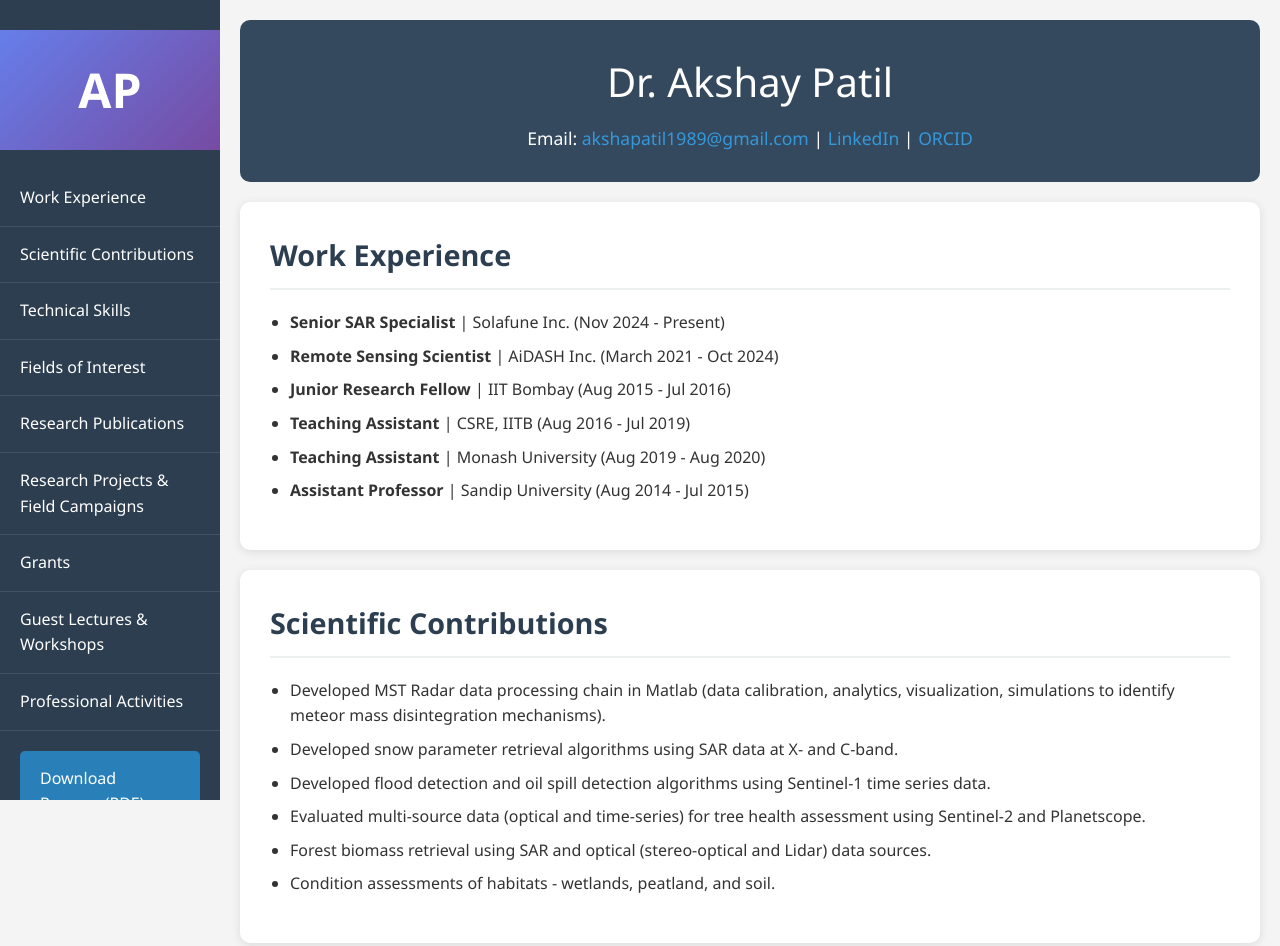
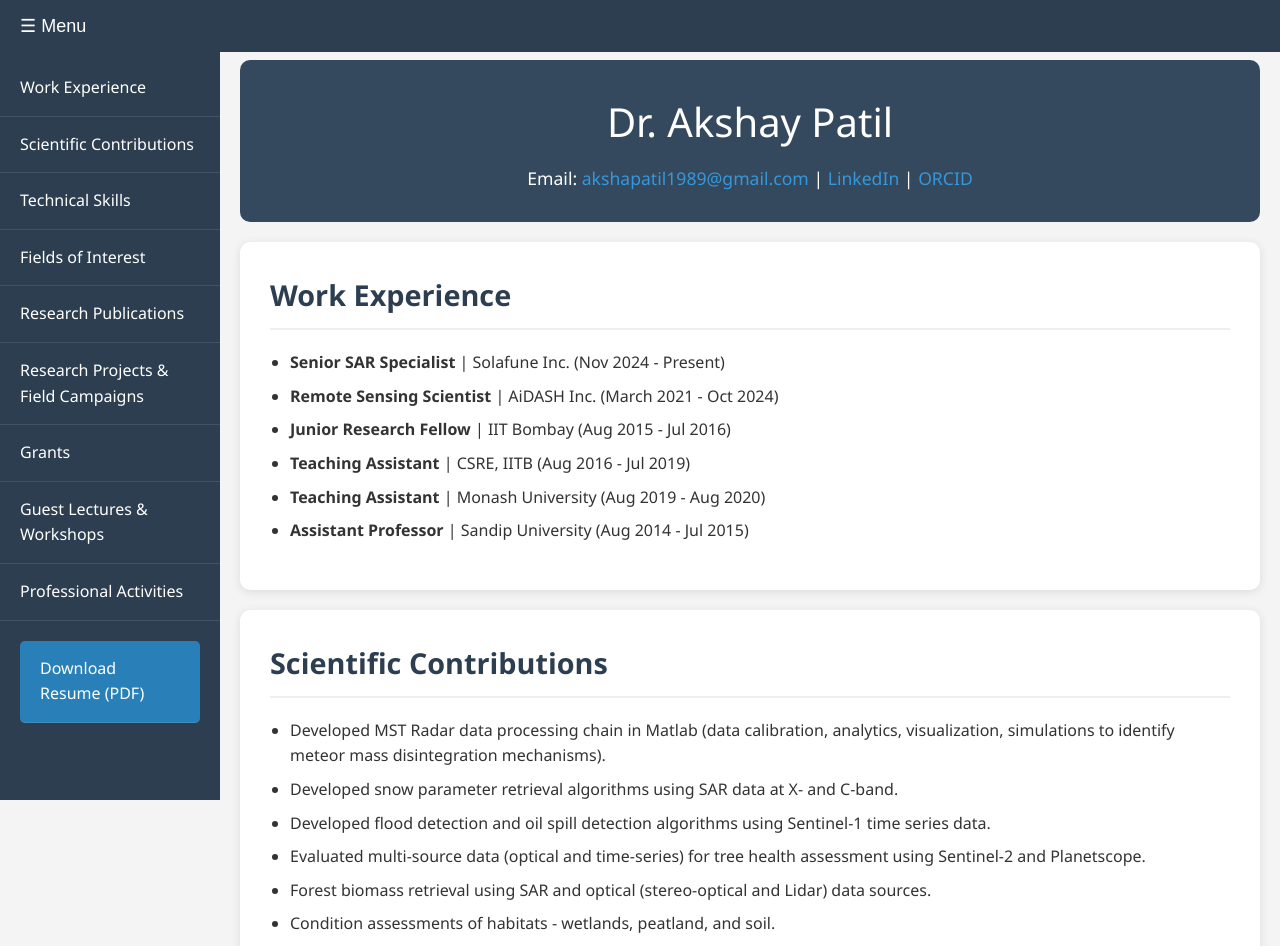
Before and after one commit to akshaypatil05/akshaypatil05.github.io, a plain HTML site: page index.html in a window 1280 px wide. Shown: the top 946 px of the page. Drawn offline with Linux system fonts and the light colour scheme.

Commit message:
Update index.html

```diff
--- a/index.html
+++ b/index.html
@@ -26,7 +26,7 @@
             position: fixed;
             top: 0;
             left: 0;
-            padding: 0;
+            padding: 60px 0 0 0;
             overflow-y: auto;
             transition: transform 0.3s ease;
             z-index: 1000;
@@ -58,7 +58,7 @@
 
         .main-content {
             margin-left: 220px;
-            padding: 20px;
+            padding: 60px 20px 20px 20px;
             min-height: 100vh;
         }
 
@@ -145,7 +145,7 @@
         }
 
         .menu-toggle {
-            display: none;
+            display: block;
             background-color: #2c3e50;
             color: white;
             padding: 15px 20px;
@@ -196,6 +196,7 @@
                 position: fixed;
                 height: 100vh;
                 width: 220px;
+                padding-top: 60px;
             }
 
             .sidebar.active {
@@ -205,10 +206,6 @@
             .main-content {
                 margin-left: 0;
                 padding-top: 60px;
-            }
-
-            .menu-toggle {
-                display: block;
             }
 
             header h1 {
@@ -237,7 +234,6 @@
     <button class="menu-toggle" onclick="toggleSidebar()" aria-label="Toggle Menu">☰ Menu</button>
 
     <nav class="sidebar" id="sidebar" role="navigation">
-        <div class="profile-placeholder">AP</div>
         <a href="#experience">Work Experience</a>
         <a href="#contributions">Scientific Contributions</a>
         <a href="#skills">Technical Skills</a>
```
